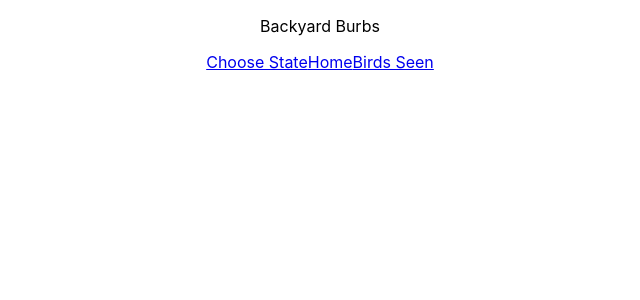
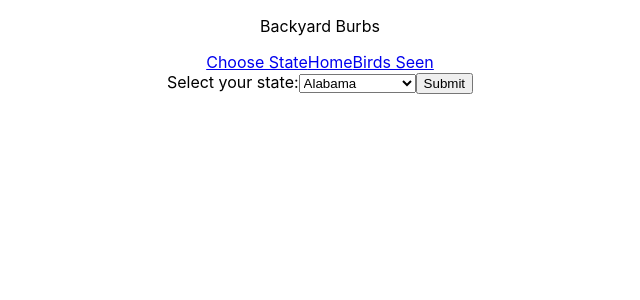
Before and after one commit to k-atwhite/backyard-burbs, a React (Create React App) app: page / in a window 1280 px wide. Shown: the top 300 px of the page, without its empty margins (320-960 px from the left). Built offline with nearby package versions, Linux system fonts and the light colour scheme.

Commit message:
Complete drop down list with all 50 state

```diff
--- a/src/components/App/App.js
+++ b/src/components/App/App.js
@@ -2,6 +2,7 @@ import React, { Component } from 'react';
 import NavBar from '../NavBar/NavBar';
 import { Route } from 'react-router-dom';
 import './App.css';
+import StatePicker from '../StatePicker/StatePicker';
 
 
 class App extends Component {
@@ -19,6 +20,7 @@ class App extends Component {
           <p>Backyard Burbs</p>
           <NavBar />
         </header>
+        <StatePicker />
       </div>
     );
   }
--- a/src/components/StatePicker/StatePicker.js
+++ b/src/components/StatePicker/StatePicker.js
@@ -10,6 +10,11 @@ class StatePicker extends Component {
   }
   handleChange = (event) => {
     this.setState({value: event.target.value})
+  }
+
+  handleSubmit = (event) => {
+    event.preventDefault();
+    console.log('You selected' + this.state.value)
   }
 
   render() {
@@ -70,6 +75,7 @@ class StatePicker extends Component {
             <option value='WY'>Wyoming</option>
           </select>
         </label>
+        <button onClick={this.handleSubmit}>Submit</button>
       </form>
     )
   }
```
